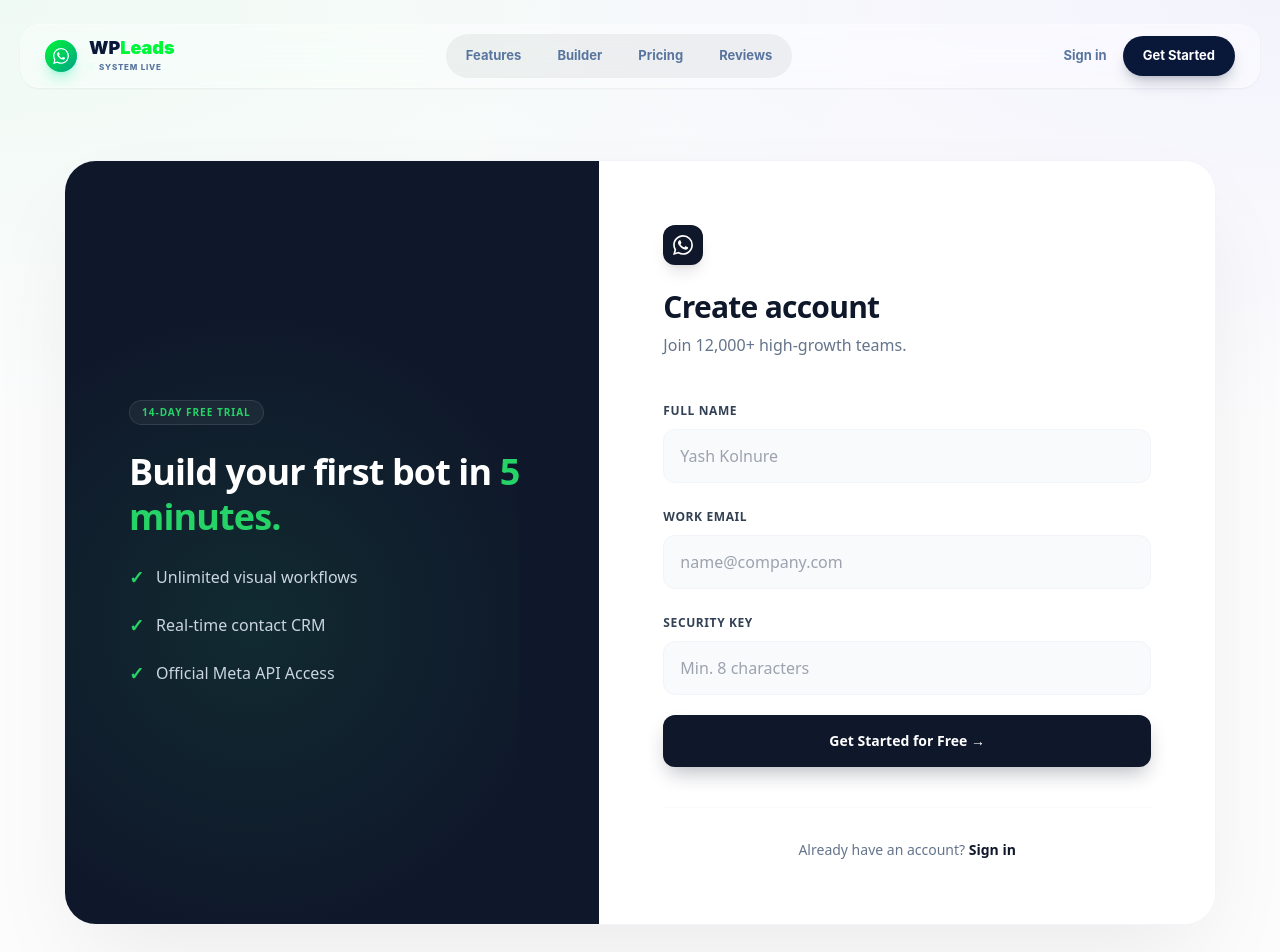
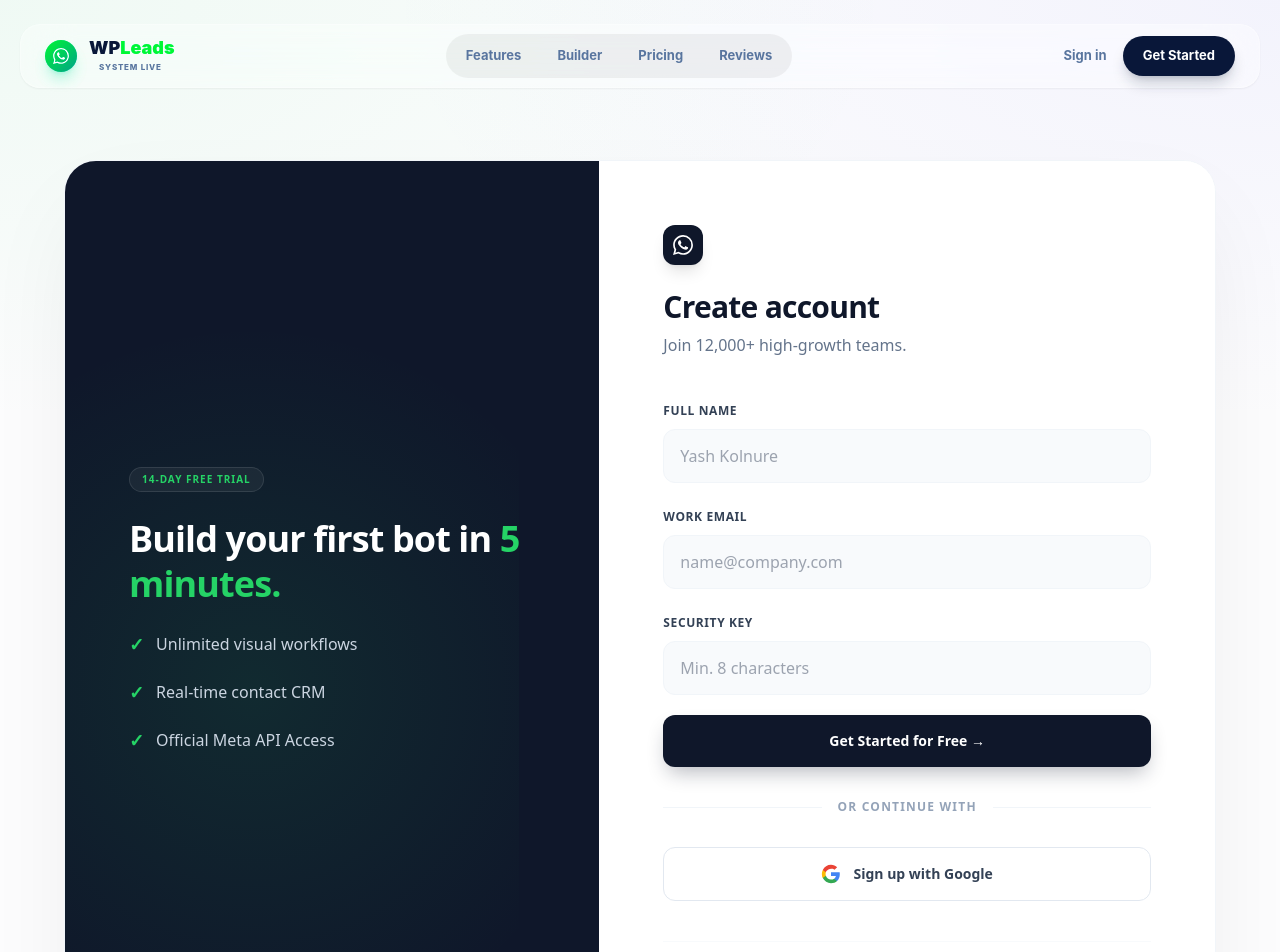
Before and after one commit to yashkolnure/wpld, a React (Create React App) app: page /register in a window 1280 px wide. Shown: the top 952 px of the page. Built offline with nearby package versions, Linux system fonts and the light colour scheme.

Commit message:
Initial commit

```diff
--- a/src/App.js
+++ b/src/App.js
@@ -5,6 +5,7 @@ import Dashboard from "./pages/Dashboard";
 import WorkflowBuilder from './pages/WorkflowBuilder';
 import LandingPage from './pages/LandingPage';
 import Header from "./components/Header";
+import LoginSuccess from "./pages/LoginSuccess";
 import Footer from "./components/Footer";
 
 // Helper to determine if we are in a "Workspace" (Dashboard/Builder)
@@ -37,6 +38,7 @@ function App() {
         <Routes>
           <Route path="/" element={<LandingPage/>} />
           <Route path="/login" element={<Login />} />
+          <Route path="/login-success" element={<LoginSuccess />} />
           <Route path="/register" element={<Register />} />
           <Route path="/dashboard" element={<Dashboard />} />
           <Route path="/workflow/new" element={<WorkflowBuilder />} />
--- a/src/pages/Login.js
+++ b/src/pages/Login.js
@@ -22,14 +22,18 @@ export default function Login() {
     }
   };
 
+  const handleGoogleLogin = () => {
+    // Redirect to your backend Google Auth URL
+    window.location.href = `${process.env.REACT_APP_API_URL || ""}/api/auth/google`;
+  };
+
   return (
     <div className="min-h-screen bg-[#fcfcfd] flex justify-center items-start pt-32 md:pt-40 pb-20 px-4 relative overflow-hidden font-sans">
-      {/* Background Mesh Gradients */}
       <div className="absolute top-0 left-0 w-full h-[600px] bg-[radial-gradient(at_0%_0%,_rgba(37,211,102,0.06)_0px,_transparent_50%),_radial-gradient(at_100%_0%,_rgba(99,102,241,0.06)_0px,_transparent_50%)] z-0 pointer-events-none" />
 
       <div className="w-full max-w-6xl bg-white rounded-[32px] flex overflow-hidden shadow-[0_40px_100px_-20px_rgba(0,0,0,0.08)] border border-slate-100 z-10 min-h-[600px]">
 
-        {/* Left Side: Brand Visuals (Hidden on Mobile) */}
+        {/* Left Side: Brand Visuals */}
         <div className="hidden md:flex flex-1 bg-[#0f172a] p-16 flex-col justify-center relative overflow-hidden">
           <div className="relative z-10">
             <span className="inline-block px-3 py-1 rounded-full bg-white/5 border border-white/10 text-[10px] font-bold tracking-widest text-[#25d366] uppercase mb-6">
@@ -54,7 +58,6 @@ export default function Login() {
               </div>
             </div>
           </div>
-          {/* Decorative Inner Glow */}
           <div className="absolute -bottom-20 -right-20 w-full h-full bg-[radial-gradient(circle,_rgba(37,211,102,0.15)_0%,_transparent_70%)] pointer-events-none" />
         </div>
 
@@ -103,6 +106,31 @@ export default function Login() {
             </button>
           </form>
 
+          {/* OR Divider */}
+          <div className="relative my-8">
+            <div className="absolute inset-0 flex items-center">
+              <div className="w-full border-t border-slate-100"></div>
+            </div>
+            <div className="relative flex justify-center text-xs uppercase">
+              <span className="bg-white px-4 text-slate-400 font-bold tracking-widest">Or continue with</span>
+            </div>
+          </div>
+
+          {/* Google Button */}
+          <button
+            onClick={handleGoogleLogin}
+            type="button"
+            className="w-full py-4 rounded-xl bg-white border border-slate-200 text-slate-700 font-bold text-sm hover:bg-slate-50 transition-all flex items-center justify-center gap-3 active:scale-[0.98]"
+          >
+            <svg width="20" height="20" viewBox="0 0 24 24">
+              <path d="M22.56 12.25c0-.78-.07-1.53-.2-2.25H12v4.26h5.92c-.26 1.37-1.04 2.53-2.21 3.31v2.77h3.57c2.08-1.92 3.28-4.74 3.28-8.09z" fill="#4285F4"/>
+              <path d="M12 23c2.97 0 5.46-.98 7.28-2.66l-3.57-2.77c-.98.66-2.23 1.06-3.71 1.06-2.86 0-5.29-1.93-6.16-4.53H2.18v2.84C3.99 20.53 7.7 23 12 23z" fill="#34A853"/>
+              <path d="M5.84 14.09c-.22-.66-.35-1.36-.35-2.09s.13-1.43.35-2.09V7.07H2.18C1.43 8.55 1 10.22 1 12s.43 3.45 1.18 4.93l3.66-2.84z" fill="#FBBC05"/>
+              <path d="M12 5.38c1.62 0 3.06.56 4.21 1.64l3.15-3.15C17.45 2.09 14.97 1 12 1 7.7 1 3.99 3.47 2.18 7.07l3.66 2.84c.87-2.6 3.3-4.53 12-4.53z" fill="#EA4335"/>
+            </svg>
+            Sign in with Google
+          </button>
+
           <div className="mt-10 pt-8 border-t border-slate-50 text-center">
             <p className="text-sm text-slate-500 font-medium">
               Need an account? <Link to="/register" className="text-[#0f172a] font-bold hover:text-[#25d366] transition-colors">Create Account</Link>
--- /dev/null
+++ b/src/pages/LoginSuccess.jsx
@@ -0,0 +1,33 @@
+import { useEffect } from "react";
+import { useNavigate, useSearchParams } from "react-router-dom";
+
+export default function LoginSuccess() {
+  const [searchParams] = useSearchParams();
+  const navigate = useNavigate();
+
+  useEffect(() => {
+    // 1. Extract the token from the URL (?token=xxxx)
+    const token = searchParams.get("token");
+
+    if (token) {
+      // 2. Store it just like your manual login does
+      localStorage.setItem("token", token);
+
+      // 3. Send them to the dashboard
+      navigate("/dashboard");
+    } else {
+      // If something went wrong, send them back to login
+      navigate("/login");
+    }
+  }, [searchParams, navigate]);
+
+  return (
+    <div className="min-h-screen flex items-center justify-center bg-[#fcfcfd]">
+      <div className="text-center">
+        <div className="animate-spin rounded-full h-12 w-12 border-b-2 border-[#25d366] mx-auto mb-4"></div>
+        <h2 className="text-xl font-bold text-[#0f172a]">Finalizing Sign-in...</h2>
+        <p className="text-slate-500">Securing your workspace access.</p>
+      </div>
+    </div>
+  );
+}
--- a/src/pages/Register.js
+++ b/src/pages/Register.js
@@ -22,9 +22,12 @@ export default function Register() {
     }
   };
 
+  const handleGoogleLogin = () => {
+    window.location.href = `${process.env.REACT_APP_API_URL || ""}/api/auth/google`;
+  };
+
   return (
     <div className="min-h-screen bg-[#fcfcfd] flex justify-center items-start pt-32 md:pt-40 pb-20 px-4 relative overflow-hidden font-sans">
-      {/* Background Mesh */}
       <div className="absolute top-0 left-0 w-full h-[600px] bg-[radial-gradient(at_0%_0%,_rgba(37,211,102,0.06)_0px,_transparent_50%),_radial-gradient(at_100%_0%,_rgba(99,102,241,0.06)_0px,_transparent_50%)] pointer-events-none" />
 
       <div className="w-full max-w-6xl bg-white rounded-[32px] flex overflow-hidden shadow-[0_40px_100px_-20px_rgba(0,0,0,0.08)] border border-slate-100 z-10 min-h-[640px]">
@@ -108,6 +111,31 @@ export default function Register() {
             </button>
           </form>
 
+          {/* OR Divider */}
+          <div className="relative my-8">
+            <div className="absolute inset-0 flex items-center">
+              <div className="w-full border-t border-slate-100"></div>
+            </div>
+            <div className="relative flex justify-center text-xs uppercase">
+              <span className="bg-white px-4 text-slate-400 font-bold tracking-widest">Or continue with</span>
+            </div>
+          </div>
+
+          {/* Google Button */}
+          <button
+            onClick={handleGoogleLogin}
+            type="button"
+            className="w-full py-4 rounded-xl bg-white border border-slate-200 text-slate-700 font-bold text-sm hover:bg-slate-50 transition-all flex items-center justify-center gap-3 active:scale-[0.98]"
+          >
+            <svg width="20" height="20" viewBox="0 0 24 24">
+              <path d="M22.56 12.25c0-.78-.07-1.53-.2-2.25H12v4.26h5.92c-.26 1.37-1.04 2.53-2.21 3.31v2.77h3.57c2.08-1.92 3.28-4.74 3.28-8.09z" fill="#4285F4"/>
+              <path d="M12 23c2.97 0 5.46-.98 7.28-2.66l-3.57-2.77c-.98.66-2.23 1.06-3.71 1.06-2.86 0-5.29-1.93-6.16-4.53H2.18v2.84C3.99 20.53 7.7 23 12 23z" fill="#34A853"/>
+              <path d="M5.84 14.09c-.22-.66-.35-1.36-.35-2.09s.13-1.43.35-2.09V7.07H2.18C1.43 8.55 1 10.22 1 12s.43 3.45 1.18 4.93l3.66-2.84z" fill="#FBBC05"/>
+              <path d="M12 5.38c1.62 0 3.06.56 4.21 1.64l3.15-3.15C17.45 2.09 14.97 1 12 1 7.7 1 3.99 3.47 2.18 7.07l3.66 2.84c.87-2.6 3.3-4.53 12-4.53z" fill="#EA4335"/>
+            </svg>
+            Sign up with Google
+          </button>
+
           <div className="mt-10 pt-8 border-t border-slate-50 text-center">
             <p className="text-sm text-slate-500 font-medium">
               Already have an account? <Link to="/login" className="text-[#0f172a] font-bold hover:text-[#25d366] transition-colors">Sign in</Link>
```
